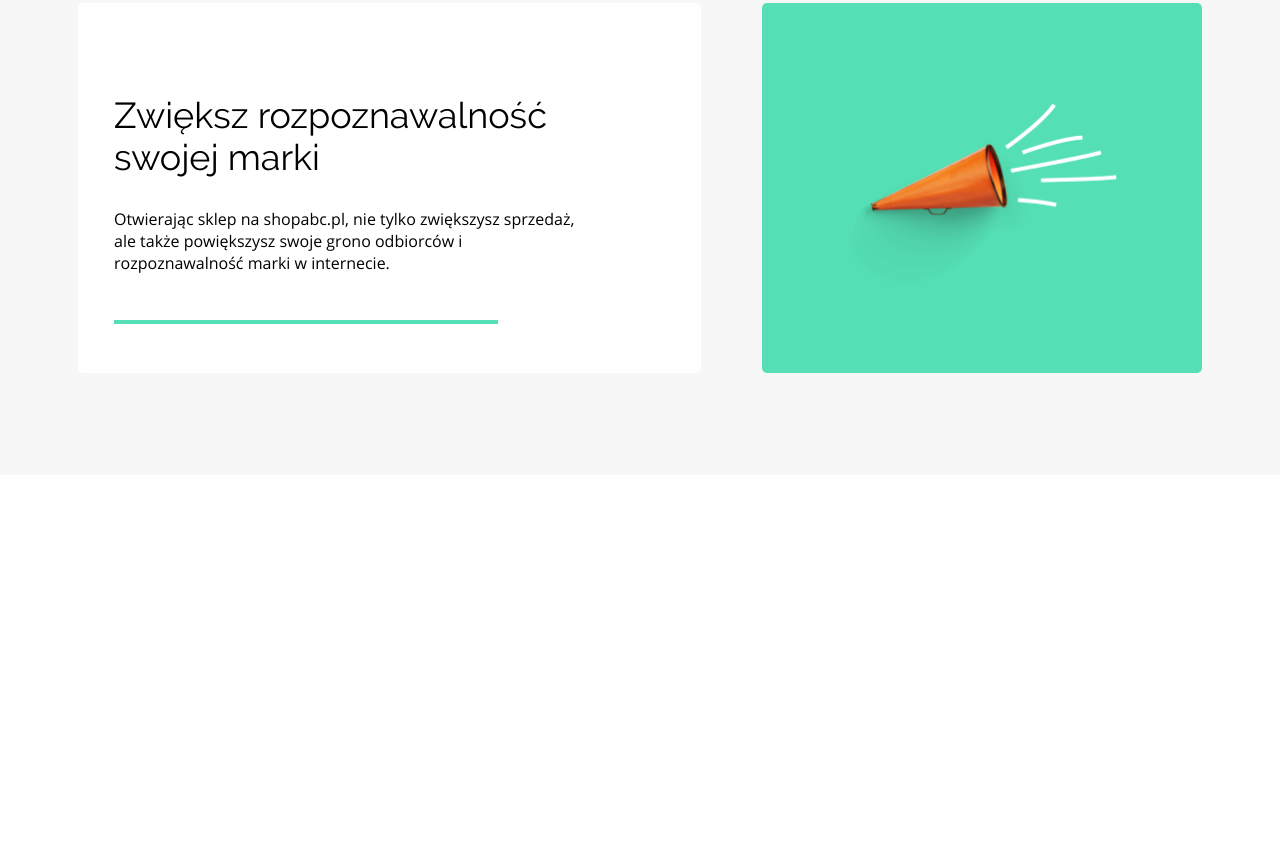
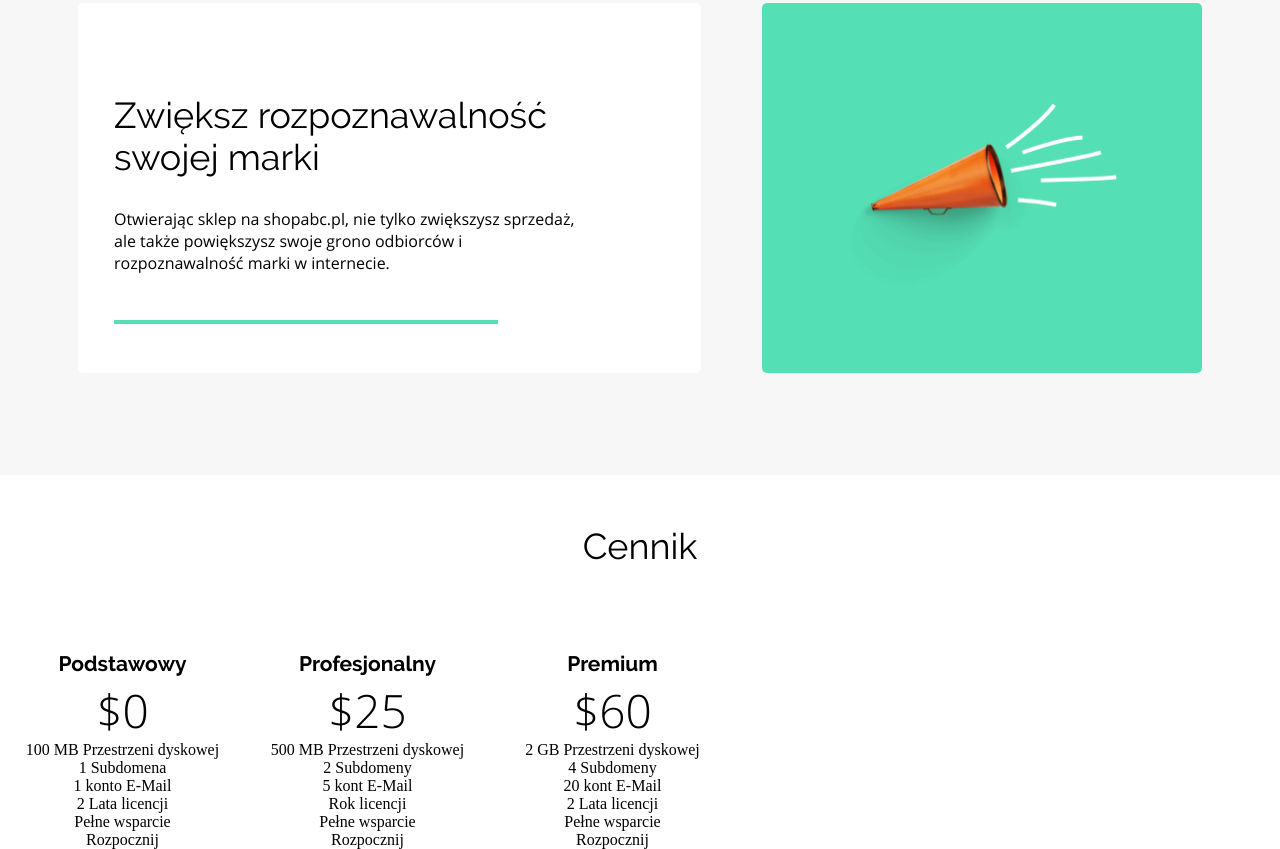
Before and after one commit to krzysztof-kuik/Project_webpage_rwd, a website built with webpack: page src/index.html in a window 1280 px wide. Shown: the part 2397-3246 px from the top of the page. Before the commit the page ends 2872 px from the top, so only its background shows below. Built offline with nearby package versions, Linux system fonts and the light colour scheme.

Commit message:
pricingList section update

```diff
--- a/src/index.html
+++ b/src/index.html
@@ -102,8 +102,9 @@
     <div class="desc-divided alt-width">
       <div class="desc-container-first">
         <h2 class="desc-container__header">Zwiększ rozpoznawalność swojej marki</h2>
-        <p class="desc-container__description">Otwierając sklep na shopabc.pl, nie tylko zwiększysz sprzedaż, ale także powiększysz swoje grono odbiorców i
-        rozpoznawalność marki w internecie.</p>
+        <p class="desc-container__description">Otwierając sklep na shopabc.pl, nie tylko zwiększysz sprzedaż, ale także
+          powiększysz swoje grono odbiorców i
+          rozpoznawalność marki w internecie.</p>
       </div>
       <div class='desc-container-second'>
         <img class="desc-container-second__img" src="./images/Trumpet.png" alt="trumpet">
@@ -114,6 +115,61 @@
   </section>
 
 
+  <section class="price-list main-width">
+
+    <h2 class="price-list__header">Cennik</h2>
+    <div class="package-container">
+
+
+      <div class="package-option basic">
+        <h3 class="package-option__header">Podstawowy</h3>
+        <span class="package-option__price">$0</span>
+        <span class="package-option__limited"></span>
+        <ul class="perks-list">
+          <li class="perks-list__element check">100 MB Przestrzeni dyskowej</li>
+          <li class="perks-list__element check">1 Subdomena</li>
+          <li class="perks-list__element check">1 konto E-Mail</li>
+          <li class="perks-list__element uncheck">2 Lata licencji</li>
+          <li class="perks-list__element uncheck">Pełne wsparcie</li>
+        </ul>
+        <div class="package-option__start">Rozpocznij</div>
+      </div>
+
+
+      <div class="package-option professional">
+        <h3 class="package-option__header">Profesjonalny</h3>
+        <span class="package-option__price">$25</span>
+        <span class="package-option__limited" Oferta ograniczona></span>
+        <ul class="perks-list">
+          <li class="perks-list__element check">500 MB Przestrzeni dyskowej</li>
+          <li class="perks-list__element check">2 Subdomeny</li>
+          <li class="perks-list__element check">5 kont E-Mail</li>
+          <li class="perks-list__element check">Rok licencji</li>
+          <li class="perks-list__element uncheck">Pełne wsparcie</li>
+        </ul>
+        <div class="package-option__start">Rozpocznij</div>
+      </div>
+
+      <div class="package-option premium">
+        <h3 class="package-option__header">Premium</h3>
+        <span class="package-option__price">$60</span>
+        <span class="package-option__limited" Oferta ograniczona></span>
+        <ul class="perks-list">
+          <li class="perks-list__element check">2 GB Przestrzeni dyskowej</li>
+          <li class="perks-list__element check">4 Subdomeny</li>
+          <li class="perks-list__element check">20 kont E-Mail</li>
+          <li class="perks-list__element check">2 Lata licencji</li>
+          <li class="perks-list__element check">Pełne wsparcie</li>
+        </ul>
+        <div class="package-option__start">Rozpocznij</div>
+      </div>
+
+
+    </div>
+
+  </section>
+
+
 
 </body>
 
--- a/src/scss/main.scss
+++ b/src/scss/main.scss
@@ -6,3 +6,4 @@
 @import './partials/navBar';
 @import './partials/infoSection';
 @import './partials/descriptionSection';
+@import './partials/pricingList';
--- /dev/null
+++ b/src/scss/partials/_pricingList.scss
@@ -0,0 +1,50 @@
+.price-list{
+
+    .price-list__header{
+        font-family: $raleway;
+        font-size: 36px;
+        font-weight: 400;
+        width: 100%;
+        margin: 50px auto;
+        text-align: center;
+
+    }
+
+    .package-container{
+        display: flex;
+        flex-direction: row;
+        overflow: auto;
+
+        .package-option{
+            width: 245px;
+            display: flex;
+            flex-direction: column;
+            align-items: center;
+
+            .package-option__header{
+                font-family: $raleway;
+                font-size: 21px;
+                margin: 34px auto 3px auto;
+
+            }
+
+            .package-option__price{
+                font-family: $openSans;
+                font-size: 46px;
+                font-weight: 300;
+
+            }
+
+            .perks-list{
+                display: flex;
+                flex-direction: column;
+                align-items: center;
+                text-align: center;
+
+                .perks-list__element{
+                    list-style-type: none;
+                }
+            }
+        }
+    }
+}
```
Also changed, not shown: dist/index.html, dist/main.css, dist/out.js.
